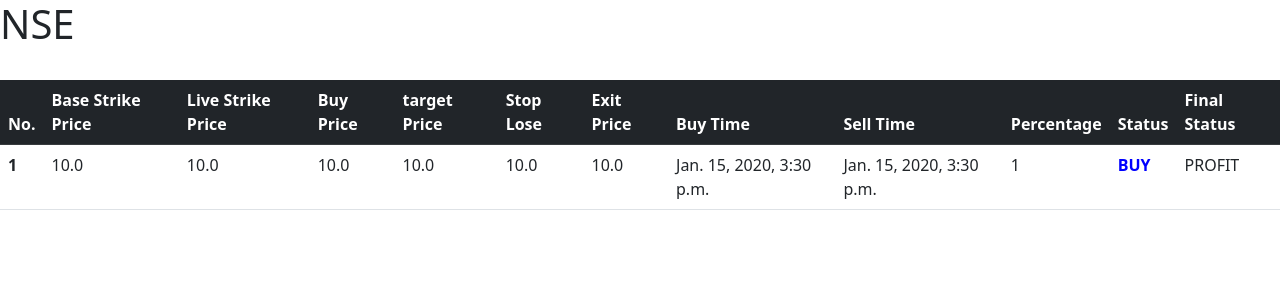
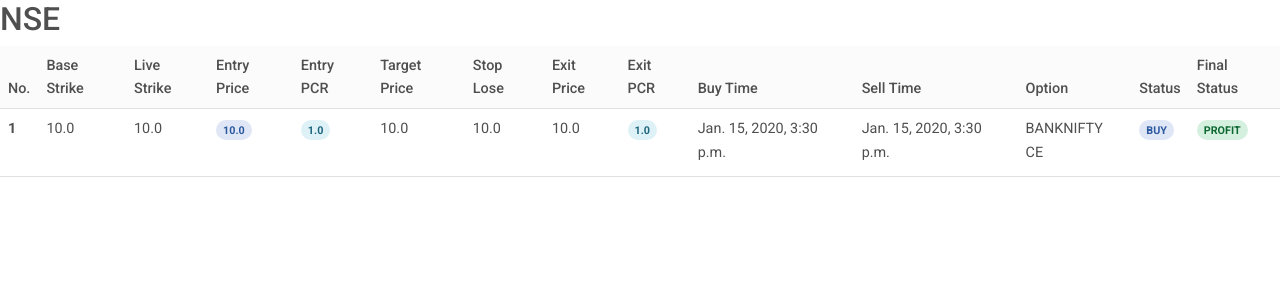
Before and after one commit to agpatel111/nse-django, a Django app: page /home/ in a window 1280 px wide. Shown: the top 300 px of the page. Run offline with Django 4.2, Linux system fonts and the light colour scheme; tables that the repository leaves empty hold one stand-in row (values such as "Sample post"); parts of the project's set-up code (start-up, migrations or seed data) failed here and were passed over; some libraries are stand-ins or nearby versions.

Commit message:
add basepricebuy

```diff
--- a/nse_app/models.py
+++ b/nse_app/models.py
@@ -41,11 +41,13 @@
     base_strike_price = models.FloatField()
     live_Strike_price = models.FloatField()
     buy_price = models.FloatField()
+    buy_pcr = models.FloatField(blank=True, default = 0)
     percentage = models.ForeignKey(nse_setting, on_delete=models.CASCADE)
     sell_price = models.FloatField()
     stop_loseprice = models.FloatField()
     live_brid_price = models.FloatField()
     exit_price = models.FloatField(null=True)
+    exit_pcr = models.FloatField(blank=True, default = 0)
     buy_time = models.DateTimeField(auto_now_add= True)
     sell_buy_time = models.DateTimeField( null=True)
     status = models.CharField(max_length=50, choices=Buy_status, default='empty', blank=True)
@@ -53,6 +55,10 @@
     stock_name = models.CharField(max_length=50, default='NA', blank=True)
     admin_call = models.BooleanField(default=False)
     call_put = models.CharField(max_length=50, blank=True, choices=call_or_put)
+    qnty = models.IntegerField(blank=True, default=0)
+    net_p_l = models.FloatField(blank=True, default=0)
+
+
 
     # @classmethod
     # def create(cls, percentage):
--- a/nse_app/views.py
+++ b/nse_app/views.py
@@ -21,8 +21,8 @@
 # Create your views here.
 
 def home(request):
-    data = stock_detail.objects.all().order_by("buy_time").values()
-    return render(request, "nse.html", {"data": data})
+    data = stock_detail.objects.all().order_by("-buy_time").values()
+    return render(request, "base.html", {"data": data})
 
 def pcr(request):
     stock_url = 'https://zerodha.harmistechnology.com/stockname'
--- /dev/null
+++ b/templates/base.html
@@ -0,0 +1,165 @@
+<!DOCTYPE html>
+<html lang="en">
+
+<head>
+  <meta charset="UTF-8">
+  <meta http-equiv="X-UA-Compatible" content="IE=edge">
+  <meta name="viewport" content="width=device-width, initial-scale=1.0">
+  <!-- Font Awesome -->
+  <link href="https://cdnjs.cloudflare.com/ajax/libs/font-awesome/6.0.0/css/all.min.css" rel="stylesheet" />
+  <!-- Google Fonts -->
+  <link href="https://fonts.googleapis.com/css?family=Roboto:300,400,500,700&display=swap" rel="stylesheet" />
+  <!-- MDB -->
+  <link href="https://cdnjs.cloudflare.com/ajax/libs/mdb-ui-kit/6.1.0/mdb.min.css" rel="stylesheet" />
+  <title>Document</title>
+</head>
+
+<body>
+  <h2>NSE</h2>
+  <table class="table table-sm">
+    <thead class="bg-light">
+      <tr>
+        <th>No.</th>
+        <th>Base Strike</th>
+        <th>Live Strike</th>
+        <th>Entry Price</th>
+        <th>Entry PCR</th>
+        <th>Target Price</th>
+        <th>Stop Lose</th>
+        <th>Exit Price</th>
+        <th>Exit PCR</th>
+        <th>Buy Time</th>
+        <th>Sell Time</th>
+        <th>Option</th>
+        <th>Status</th>
+        <th>Final Status</th>
+      </tr>
+    </thead>
+    <tbody>
+      {% for i in data %}
+      <tr>
+
+        <td>
+          <p class="fw-bold mb-1">
+            {{ forloop.counter }}
+          </p>
+        </td>
+
+        <td>
+          <p class="fw-normal mb-1">
+            {{ i.base_strike_price }}
+          </p>
+        </td>
+
+        <td>
+          <p class="fw-normal mb-1">
+            {{ i.live_Strike_price }}
+          </p>
+        </td>
+
+        <td>
+          <span class="badge badge-primary rounded-pill d-inline">
+            {{ i.buy_price }}
+          </span>
+        </td>
+
+        <td>
+          <span class="badge badge-info rounded-pill d-inline">
+            {{ i.buy_pcr }}
+          </span>
+        </td>
+
+        <td>
+          <p class="fw-normal mb-1">
+            {{ i.sell_price }}
+          </p>
+        </td>
+
+        <td>
+          <p class="fw-normal mb-1">
+            {{ i.stop_loseprice }}
+          </p>
+        </td>
+
+        <td>
+          <p class="fw-normal mb-1">
+            {{ i.exit_price }}
+          </p>
+        </td>
+
+        <td>
+          <span class="badge badge-info rounded-pill d-inline">
+            {{ i.exit_pcr }}
+          </span>
+        </td>
+
+        <td>
+          <p class="fw-normal mb-1 ">
+            {{ i.buy_time }}
+          </p>
+        </td>
+
+        <td>
+          <p class="fw-normal mb-1">
+            {{ i.sell_buy_time }}
+          </p>
+        </td>
+
+        {% if i.percentage_id == 1 %}
+        <td>
+          <p class="fw-normal mb-1">BANKNIFTY CE</p>
+        </td>
+        {% elif i.percentage_id == 2 %}
+        <td>
+          <p class="fw-normal mb-1">NIFTY CE</p>
+        </td>
+        {% elif i.percentage_id == 3 %}
+        <td>
+          <p class="fw-normal mb-1">BANKNIFTY PE</p>
+        </td>
+        {% elif i.percentage_id == 4 %}
+        <td>
+          <p class="fw-normal mb-1">NIFTY PE</p>
+        </td>
+        {% elif i.percentage_id == 5 %}
+        <td>
+          <p class="fw-normal mb-1">
+            {{ i.stock_name }}
+          </p>
+        </td>
+        {% endif %}
+
+        <td>
+          {% if i.status == 'BUY' %}
+          <span class="badge badge-primary rounded-pill d-inline">
+            {{ i.status }}
+          </span>
+          {% else %}
+          {{ i.status }}
+          {% endif %}
+        </td>
+
+        {% if i.final_status == 'PROFIT' %}
+        <td>
+          <span class="badge badge-success rounded-pill d-inline">
+            {{ i.final_status }}
+          </span>
+        </td>
+        {% else %}
+        <td>
+          <span class="badge badge-danger rounded-pill d-inline">
+            {{ i.final_status }}
+          </span>
+        </td>
+        {% endif %}
+
+      </tr>
+      {% endfor %}
+    </tbody>
+  </table>
+
+  <!-- MDB -->
+  <script type="text/javascript" src="https://cdnjs.cloudflare.com/ajax/libs/mdb-ui-kit/6.1.0/mdb.min.js"></script>
+</body>
+
+</html>
--- a/templates/nse.html
+++ b/templates/nse.html
@@ -5,8 +5,7 @@
   <meta charset="utf-8">
   <meta name="viewport" content="width=device-width, initial-scale=1">
   <title>NSE data</title>
-    <link href="https://cdn.jsdelivr.net/npm/bootstrap@5.2.2/dist/css/bootstrap.min.css" rel="stylesheet"
-        integrity="sha384-Zenh87qX5JnK2Jl0vWa8Ck2rdkQ2Bzep5IDxbcnCeuOxjzrPF/et3URy9Bv1WTRi" crossorigin="anonymous">
+  <link href="https://cdn.jsdelivr.net/npm/bootstrap@5.2.2/dist/css/bootstrap.min.css" rel="stylesheet" integrity="sha384-Zenh87qX5JnK2Jl0vWa8Ck2rdkQ2Bzep5IDxbcnCeuOxjzrPF/et3URy9Bv1WTRi" crossorigin="anonymous">
 </head>
 
 <body>
@@ -34,18 +33,60 @@
     <tbody>
       {% for i in data %}
       <tr>
-                <th scope="row">{{ forloop.counter }}</th>
-                <td>{{ i.base_strike_price }}</td>
-                <td>{{ i.live_Strike_price }}</td>
-                <td>{{ i.buy_price }}</td>
-                <td>{{ i.sell_price }}</td>
-                <td>{{ i.stop_loseprice }}</td>
-                <td>{{ i.exit_price }}</td>
-                <td>{{ i.buy_time }}</td>
-                <td>{{ i.sell_buy_time }}</td>
-                <td>{{ i.percentage_id }}</td>
-                <td style="color:blue;"><b>{{ i.status }}</b></td>
-                <td >{{ i.final_status }}</td>
+        <th scope="row">
+          {{ forloop.counter }}
+        </th>
+        <td>
+          {{ i.base_strike_price }}
+        </td>
+        <td>
+          {{ i.live_Strike_price }}
+        </td>
+        <td>
+          {{ i.buy_price }}
+        </td>
+        <td>
+          {{ i.sell_price }}
+        </td>
+        <td>
+          {{ i.stop_loseprice }}
+        </td>
+        <td>
+          {{ i.exit_price }}
+        </td>
+        <td>
+          {{ i.buy_time }}
+        </td>
+        <td>
+          {{ i.sell_buy_time }}
+        </td>
+
+        {% if i.percentage_id == 1 %}
+        <td>BANKNIFTY CE</td>
+        {% elif i.percentage_id == 2 %}
+        <td>NIFTY CE</td>
+        {% elif i.percentage_id == 3 %}
+        <td>BANKNIFTY PE</td>
+        {% elif i.percentage_id == 4 %}
+        <td>NIFTY PE</td>
+        {% elif i.percentage_id == 5 %}
+        <td>{{ i.stock_name }}</td>
+        {% endif %}
+
+        <td style="color:blue;">
+            {{ i.status }}
+        </td>
+
+        {% if i.final_status == 'PROFIT' %}
+        <td style="color:green;">
+          {{ i.final_status }}
+        </td>
+        {% else %}
+        <td style="color:red;">
+          {{ i.final_status }}
+        </td>
+        {% endif %}
+
       </tr>
       {% endfor %}
 
@@ -57,9 +98,7 @@
 
 
 
-    <script src="https://cdn.jsdelivr.net/npm/bootstrap@5.2.2/dist/js/bootstrap.bundle.min.js"
-        integrity="sha384-OERcA2EqjJCMA+/3y+gxIOqMEjwtxJY7qPCqsdltbNJuaOe923+mo//f6V8Qbsw3"
-        crossorigin="anonymous"></script>
+  <script src="https://cdn.jsdelivr.net/npm/bootstrap@5.2.2/dist/js/bootstrap.bundle.min.js" integrity="sha384-OERcA2EqjJCMA+/3y+gxIOqMEjwtxJY7qPCqsdltbNJuaOe923+mo//f6V8Qbsw3" crossorigin="anonymous"></script>
 </body>
 
 </html>
```
Also changed, not shown: nse_app/Scheduler/BankNifty.py (+19 -10 lines), nse_app/Scheduler/Nifty.py (+10 -10 lines), nse_app/Scheduler/Stock.py (+126 -125 lines), nse_app/migrations/0003_stock_detail_buy_pcr_stock_detail_exit_pcr_and_more.py (added). Lines whose indentation alone changed are shown as unchanged.
